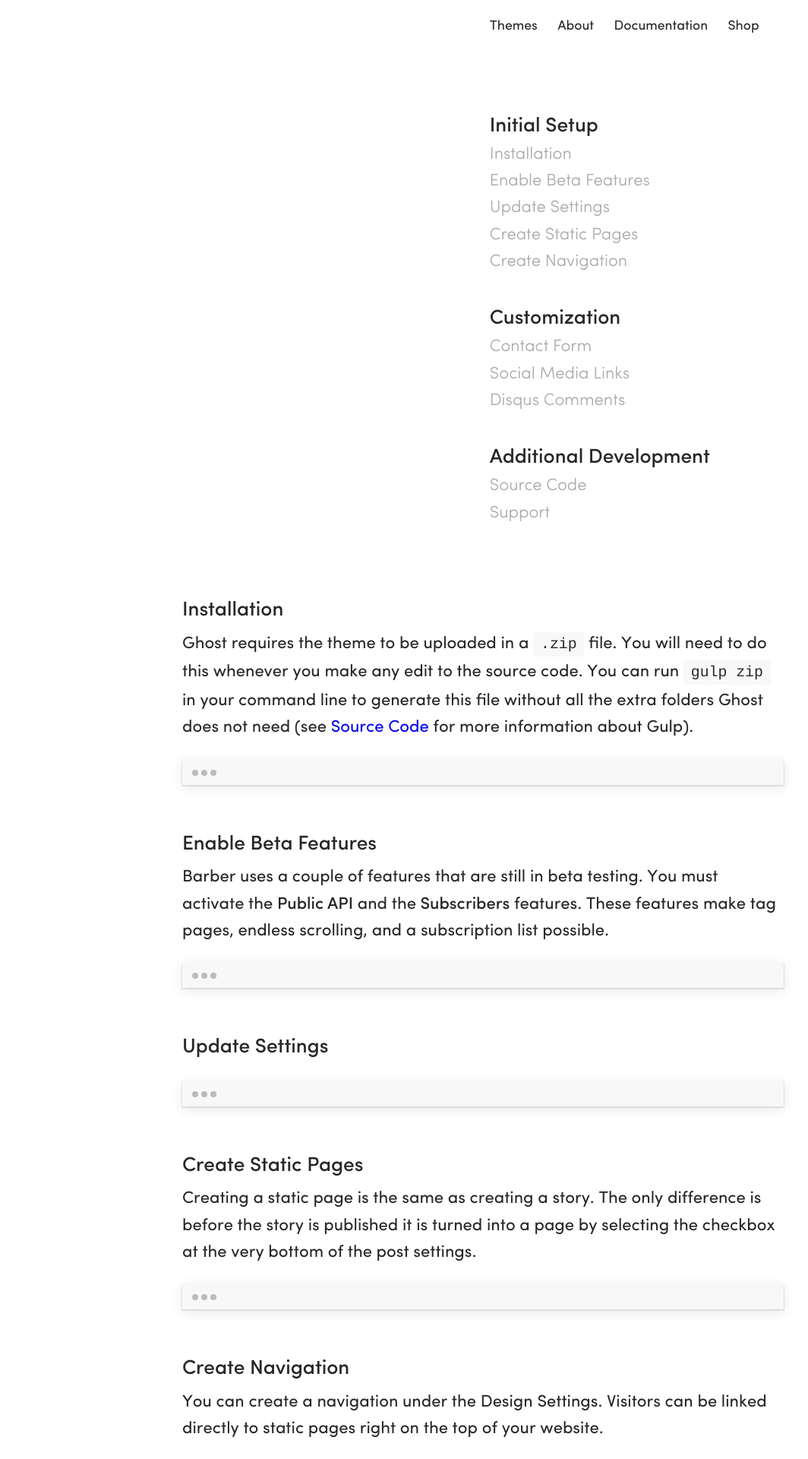
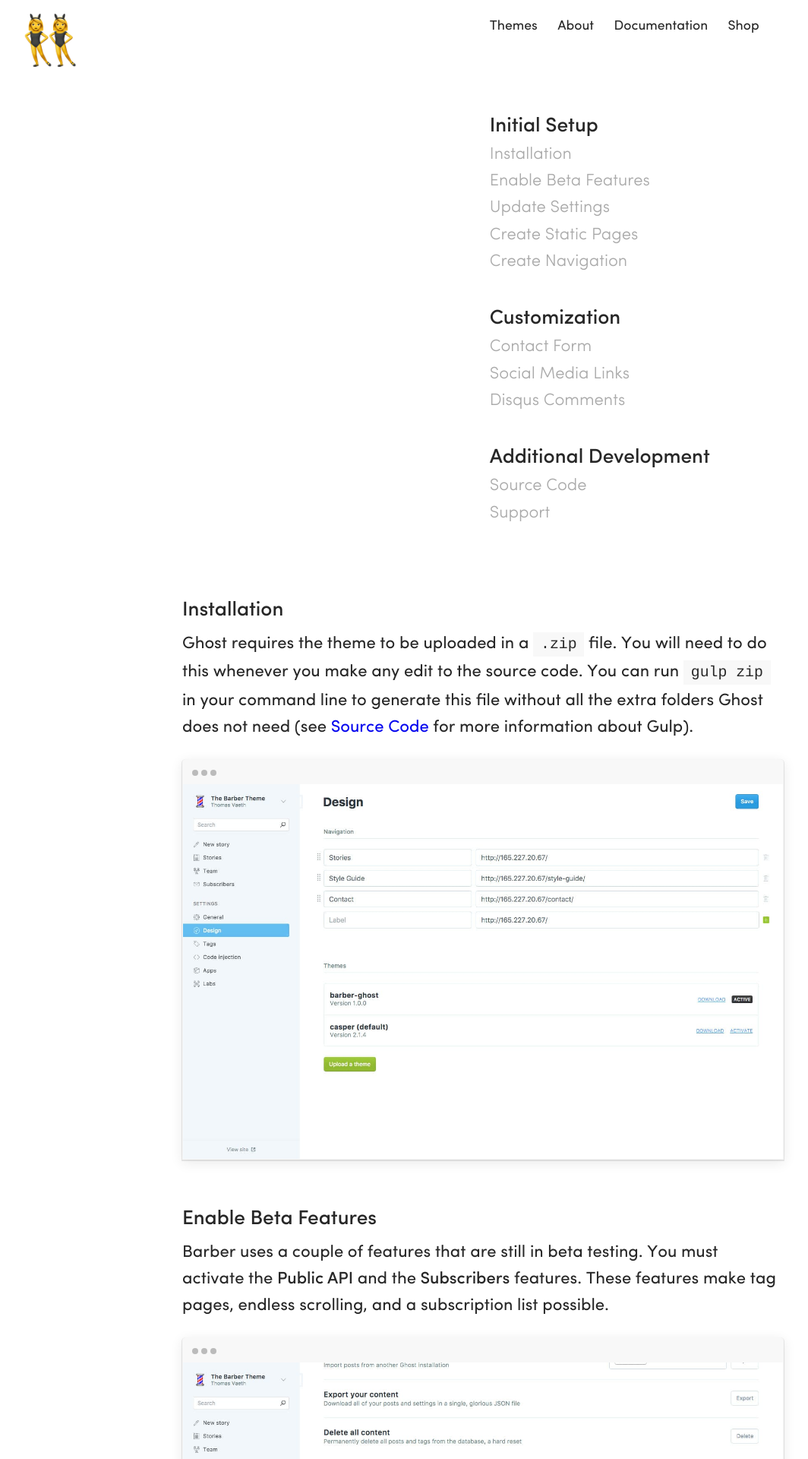
Before and after one commit to samesies/samesies.github.io, a Jekyll site: the page built from _documentation/barber.html, in a window 1280 px wide. Shown: the top 1920 px of the page at 76% size, without its empty margins (4-1068 px from the left). Built offline with Jekyll 4.4.1, drawn with Linux system fonts in a browser that asks for light colours.

Commit message:
Fixed broken image paths.

```diff
--- a/_documentation/barber.html
+++ b/_documentation/barber.html
@@ -66,21 +66,21 @@
     <div id="installation" class="post-doc__container">
       <h3 class="post-doc__title">Installation</h3>
       <p>Ghost requires the theme to be uploaded in a <code>.zip</code> file. You will need to do this whenever you make any edit to the source code. You can run <code>gulp zip</code> in your command line to generate this file without all the extra folders Ghost does not need (see <a href="#source-code">Source Code</a> for more information about Gulp).</p>
-      {% include screen.html image="barber/doc/installation.jpg" %}
+      {% include screen.html image="/assets/images/barber/doc/installation.jpg" %}
     </div>
     <div id="enable-beta-features" class="post-doc__container">
       <h3 class="post-doc__title">Enable Beta Features</h3>
       <p>Barber uses a couple of features that are still in beta testing. You must activate the <strong>Public API</strong> and the <strong>Subscribers</strong> features. These features make tag pages, endless scrolling, and a subscription list possible.</p>
-      {% include screen.html image="barber/doc/beta-features.jpg" %}
+      {% include screen.html image="/assets/images/barber/doc/beta-features.jpg" %}
     </div>
     <div id="update-favicon" class="post-doc__container">
       <h3 class="post-doc__title">Update Settings</h3>
-      {% include screen.html image="barber/doc/update-settings.jpg" %}
+      {% include screen.html image="/assets/images/barber/doc/update-settings.jpg" %}
     </div>
     <div id="create-static-pages" class="post-doc__container">
       <h3 class="post-doc__title">Create Static Pages</h3>
       <p>Creating a static page is the same as creating a story. The only difference is before the story is published it is turned into a page by selecting the checkbox at the very bottom of the post settings.
-      {% include screen.html image="barber/doc/static-pages.jpg" %}
+      {% include screen.html image="/assets/images/barber/doc/static-pages.jpg" %}
     </div>
     <div id="create-navigation" class="post-doc__container">
       <h3 class="post-doc__title">Create Navigation</h3>
@@ -96,7 +96,7 @@
       <h3 class="post-doc__title">Contact Form</h3>
       <p>Once you have created a static page for Contact and navigated to it you will see a form. The form uses <a href="https://formspree.io/" target="_blank">Formspree</a> to send submitted messages straight to your email.</p>
 
-      {% include screen.html image="barber/cropped/contact-notebook.jpg" %}
+      {% include screen.html image="/assets/images/barber/cropped/contact-notebook.jpg" %}
 
       <p>You do have to set the email address where you want to receive the form (you can even set the subject too). This file can be found in <code>partials/formspree.hbs</code>. After everything is set you will need to submit a message yourself to confirm the email address is correct.</p>
     </div>
--- a/_includes/header.html
+++ b/_includes/header.html
@@ -3,7 +3,7 @@
   <div>
     <a href="{{ '/' | prepend: site.baseurl }}">
       <figure class="header__img">
-        <img src="assets/images/samesies.png" alt=""/>
+        <img src="/assets/images/samesies.png" alt=""/>
       </figure>
     </a>
   </div>
```
